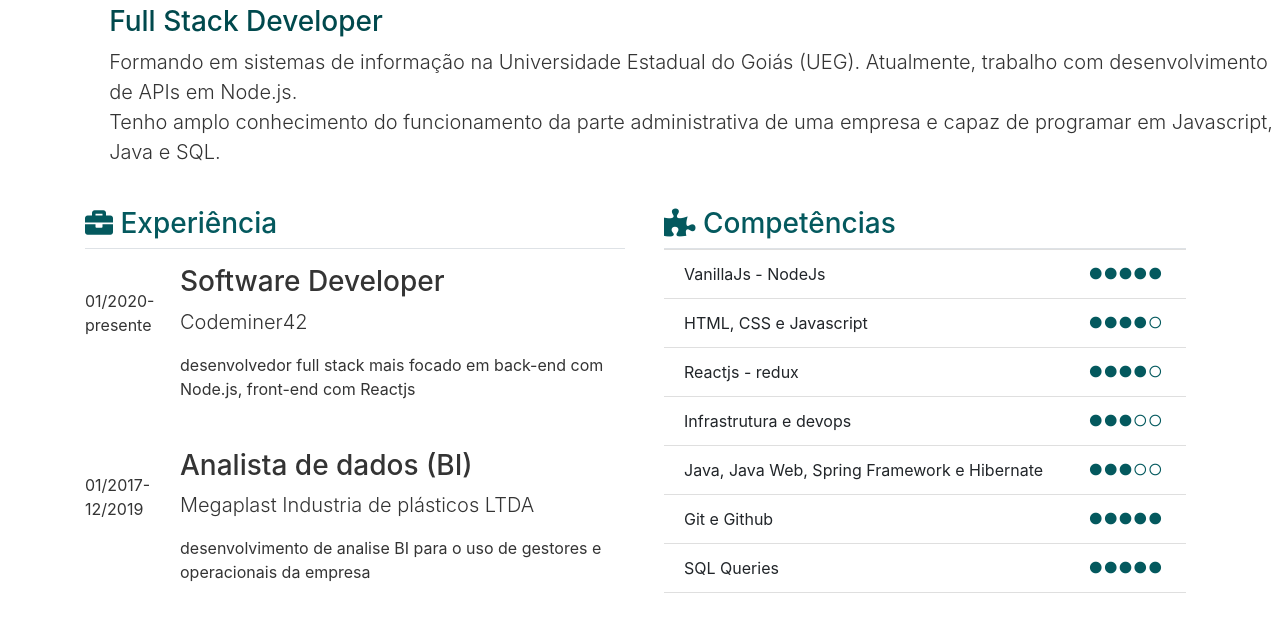
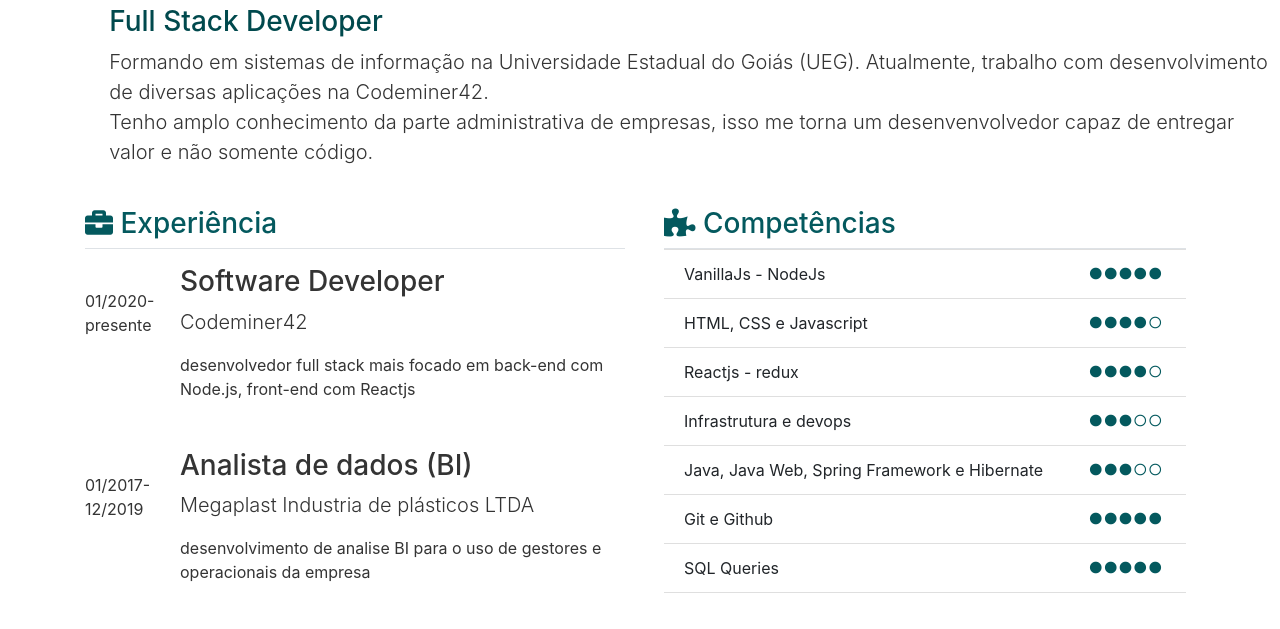
Before and after one commit to nassimmoussa/nassimmoussa.github.io, a plain HTML site: page index.html in a window 1280 px wide. Shown: the part 75-704 px from the top of the page. Drawn offline with nearby package versions, Linux system fonts and the light colour scheme.

Commit message:
update intro text

```diff
--- a/index.html
+++ b/index.html
@@ -33,10 +33,12 @@
           </h3>
           <p class="lead" style="color: #343434;">
             Formando em sistemas de informação na Universidade Estadual do Goiás
-            (UEG). Atualmente, trabalho com desenvolvimento de APIs em Node.js.
+            (UEG). Atualmente, trabalho com desenvolvimento de diversas
+            aplicações na Codeminer42.
             <br />
-            Tenho amplo conhecimento do funcionamento da parte administrativa de
-            uma empresa e capaz de programar em Javascript, Java e SQL.
+            Tenho amplo conhecimento da parte administrativa de empresas, isso
+            me torna um desenvenvolvedor capaz de entregar valor e não somente
+            código.
           </p>
         </div>
       </div>
```
